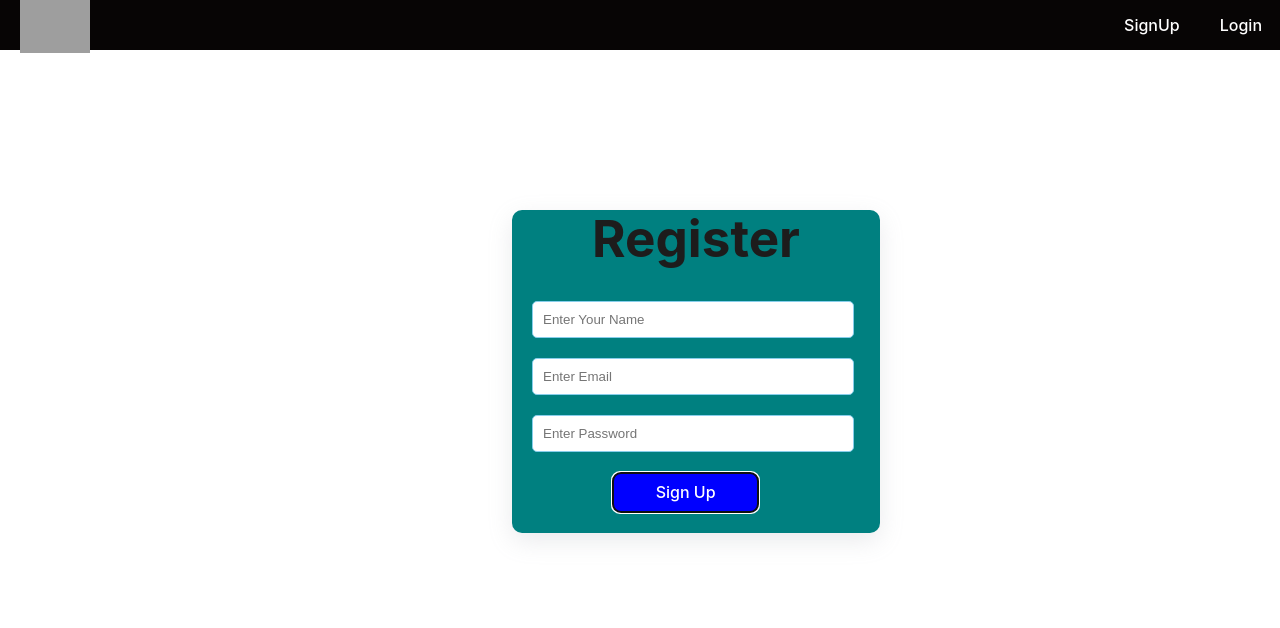
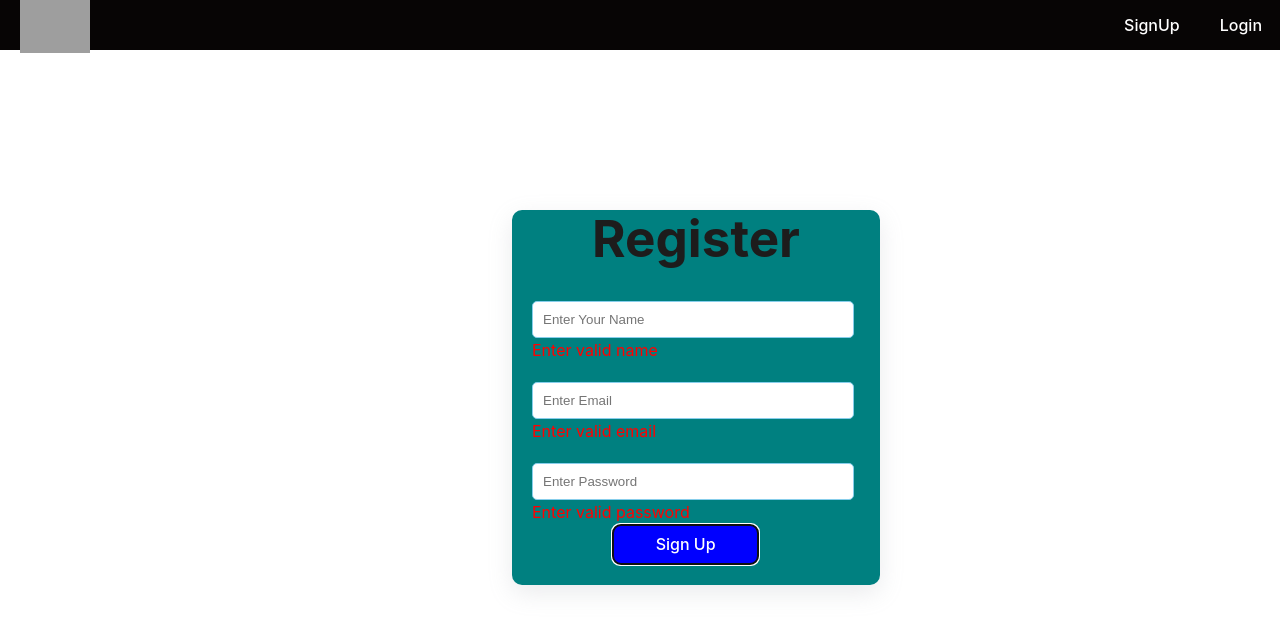
Before and after one commit to YsbAli/E-Com-Admin-Dashboard, a React app in the folder Client/: page /signup in a window 1280 px wide. Both pictures are taken after a click on the button "Sign Up". Shown: the top 628 px of the page. Built offline with nearby package versions, Linux system fonts and the light colour scheme; no server answers; grey boxes are pictures that could not be loaded; the HTML template or start-up script is replaced by a standard one.

Commit message:
validate input box

```diff
--- a/Client/src/Components/SignUp.jsx
+++ b/Client/src/Components/SignUp.jsx
@@ -8,6 +8,9 @@ const SignUp = () => {
   const [name, setName] = useState("");
   const [email, setEmail] = useState("");
   const [password, setPassword] = useState("");
+
+  const [error, setError] = useState(false);
+
   const navigate = useNavigate();
 
   useEffect(() => {
@@ -18,7 +21,12 @@ const SignUp = () => {
   }, []);
 
   const HandleCollectData = async () => {
-    console.log(name, email, password);
+    // console.log(name, email, password);
+    if (!name || !email || !password) {
+      setError(true);
+      return false;
+    }
+
     const data = await fetch("http://localhost:5002/api/register", {
       method: "POST",
       body: JSON.stringify({ name, email, password }),
@@ -51,6 +59,11 @@ const SignUp = () => {
         onChange={HandleName}
         placeholder="Enter Your Name"
       />
+
+      {error && !name && (
+        <span className="input-invallid">Enter valid name</span>
+      )}
+
       <input
         className="input-box"
         type="email"
@@ -59,6 +72,9 @@ const SignUp = () => {
         }}
         placeholder="Enter Email"
       />
+      {error && !email && (
+        <span className="input-invallid">Enter valid email</span>
+      )}
       <input
         className="input-box"
         type="password"
@@ -67,6 +83,9 @@ const SignUp = () => {
         }}
         placeholder="Enter Password"
       />
+      {error && !password && (
+        <span className="input-invallid">Enter valid password</span>
+      )}
       <button onClick={HandleCollectData} className="btn" type="button">
         {" "}
         Sign Up
--- a/Client/src/pages/Login.jsx
+++ b/Client/src/pages/Login.jsx
@@ -7,6 +7,8 @@ import { toast } from "react-toastify";
 function Login() {
   const [email, setEmail] = useState();
   const [password, setPassword] = useState();
+
+  const [error, setError] = useState(false);
 
   const navigate = useNavigate();
 
@@ -19,6 +21,11 @@ function Login() {
   }, []);
 
   const HandleLogin = async () => {
+    if (!email || !password) {
+      setError(true);
+      return false;
+    }
+
     const result = await fetch("http://localhost:5002/api/login", {
       method: "post",
       body: JSON.stringify({ email, password }),
@@ -68,6 +75,9 @@ function Login() {
         }}
         placeholder="Enter Email"
       />
+      {error && !email && (
+        <span className="input-invallid">Enter valid email</span>
+      )}
       <input
         className="input-box"
         type="password"
@@ -77,6 +87,10 @@ function Login() {
         }}
         placeholder="Enter Password"
       />
+      {error && !password && (
+        <span className="input-invallid">Enter valid password</span>
+      )}
+
       <button onClick={HandleLogin} className="btn" type="button">
         Login
       </button>
```
